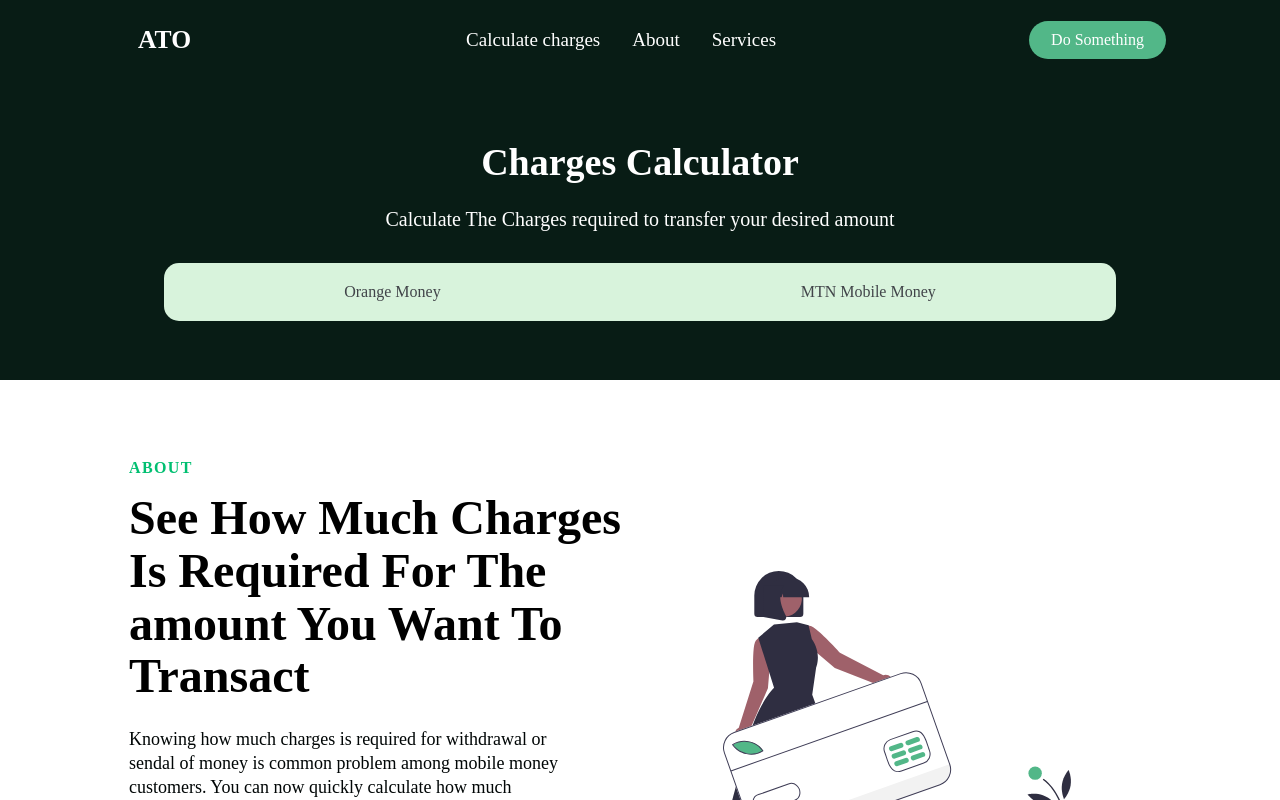
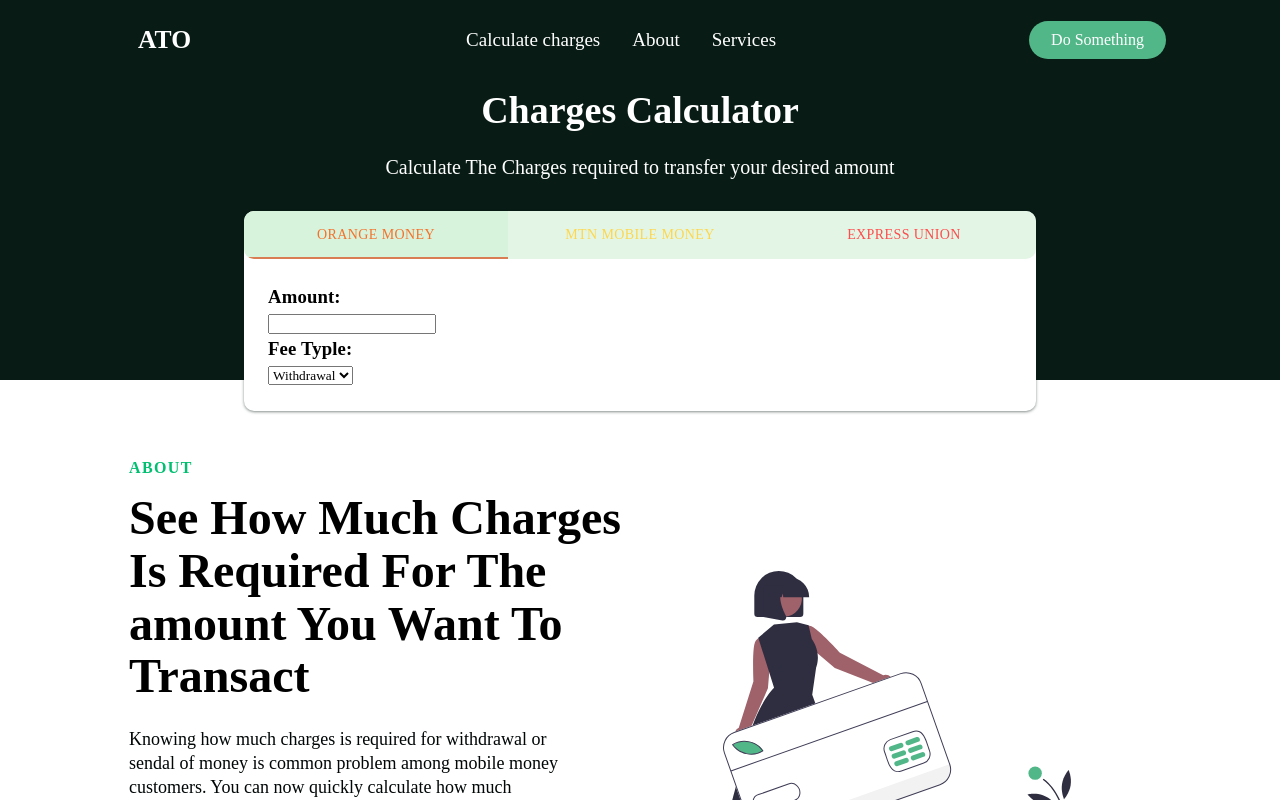
Before and after one commit to ato237/mobile-money-calc, a React (Create React App) app: page / in a window 1280 px wide. Shown: the top 800 px of the page. Built offline with nearby package versions, Linux system fonts and the light colour scheme; a web font is replaced by a local one.

Commit message:
little changes

```diff
--- a/package.json
+++ b/package.json
@@ -3,9 +3,11 @@
   "version": "0.1.0",
   "private": true,
   "dependencies": {
+    "@material-ui/core": "^4.12.3",
     "@testing-library/jest-dom": "^5.14.1",
     "@testing-library/react": "^11.2.7",
     "@testing-library/user-event": "^12.8.3",
+    "prop-types": "^15.7.2",
     "react": "^17.0.2",
     "react-dom": "^17.0.2",
     "react-icons": "^4.2.0",
--- a/src/components/MainSection/MainSectionElements.js
+++ b/src/components/MainSection/MainSectionElements.js
@@ -50,6 +50,7 @@
 `;
 export const MainContent = styled.div`
   z-index: 3;
+  height:100%;
   max-width: 1200px;
   position: absolute;
   padding: 8px 16px;
@@ -110,7 +111,7 @@
   justify-content: space-evenly;
   padding-top: 20px;
   padding-bottom: 20px;
-  border-radius: 15px;
+  border-radius: 10px;
   background: #d8f3dc;
   width: 100%;
   text-align: center;
@@ -167,8 +168,9 @@
     background: white;
     padding-top: 20px;
     padding-bottom: 20px;
-    border-radius: 15px;
-    color: ${({ Orange }) => (Orange ? "#F3722C" : "#fdc500")};;
+    border-radius: 10px;
+    color:black;
+    background: ${({ Orange }) => (Orange ? "#F3722C" : "#fdc500")};
   }
 
   &.active{
--- a/src/components/MainSection/index.js
+++ b/src/components/MainSection/index.js
@@ -12,16 +12,15 @@
 	CalcContainer,
 	CalcHeader,
 	CalcHeaderItem,
-	CalcLinks
+	CalcLinks,
 } from "./MainSectionElements";
 import { Button } from "../ButtonElement";
 
 import video from "./video.mp4";
 import { FaCalculator } from "react-icons/fa";
-
+import Tab from "../SimpleTab";
 
 const MainSection = (Orange) => {
-
 	const [hover, setHover] = useState(false);
 
 	const onHover = () => {
@@ -29,9 +28,7 @@
 	};
 	return (
 		<MainContainer>
-			<MainBg>
-
-			</MainBg>
+			<MainBg></MainBg>
 			<MainContent>
 				<MainH1> Charges Calculator </MainH1>
 				<MainP>
@@ -47,7 +44,7 @@
 						Get Started {hover ? <ArrowForward /> : <ArrowRight />}
 					</Button>*/}
 				</MainBtnWrapper>
-				<CalcContainer>
+				{/*	<CalcContainer>
 						<CalcHeader>
 							<CalcHeaderItem>
 								<CalcLinks Orange={Orange} to='orange-money'>
@@ -60,11 +57,10 @@
 								</CalcLinks>
 							</CalcHeaderItem>
 					</CalcHeader>
-					</CalcContainer>
+            </CalcContainer>*/}
+				<Tab />
 			</MainContent>
-
 		</MainContainer>
-
 	);
 };
 
--- /dev/null
+++ b/src/components/SimpleTab.js
@@ -0,0 +1,148 @@
+import React from "react";
+import PropTypes from "prop-types";
+import { makeStyles } from "@material-ui/core/styles";
+import AppBar from "@material-ui/core/AppBar";
+import Tabs from "@material-ui/core/Tabs";
+import Tab from "@material-ui/core/Tab";
+import Typography from "@material-ui/core/Typography";
+import Box from "@material-ui/core/Box";
+
+function TabPanel(props) {
+	const { children, value, index, ...other } = props;
+
+	return (
+		<div
+			role="tabpanel"
+			hidden={value !== index}
+			id={`simple-tabpanel-${index}`}
+			aria-labelledby={`simple-tab-${index}`}
+			{...other}>
+			{value === index && (
+				<Box p={3}>
+					<Typography>{children}</Typography>
+				</Box>
+			)}
+		</div>
+	);
+}
+
+TabPanel.propTypes = {
+	children: PropTypes.node,
+	index: PropTypes.any.isRequired,
+	value: PropTypes.any.isRequired,
+};
+
+function a11yProps(index) {
+	return {
+		id: `simple-tab-${index}`,
+		"aria-controls": `simple-tabpanel-${index}`,
+	};
+}
+
+const useStyles = makeStyles((theme) => ({
+	root: {
+		flexGrow: 1,
+		boxShadow: "0 1px 3px rgba(8, 28, 21, 0.5)",
+		borderRadius: "10px",
+		backgroundColor: theme.palette.background.paper,
+	},
+	tabItemO: {
+		background: "#d8f3dc",
+		width: 400,
+		color: '#F3722C',
+		"&:hover": {
+			background: "#F3722C",
+			color: "#000",
+			borderBottom: "white",
+		},
+
+		['@media (max-width:768px)']: { // eslint-disable-line no-useless-computed-key
+			width: 100
+		  }
+	},
+	tabItemE: {
+		width: 400,
+		background: "#d8f3dc",
+		color: "#fdc500",
+		"&:hover": {
+			background: "#fdc500",
+			color: "#000",
+			borderBottom: "white",
+		},
+		['@media (max-width:768px)']: { // eslint-disable-line no-useless-computed-key
+			width: 100
+		  }
+	},
+	tabItemY: {
+		width: 400,
+		background: "#d8f3dc",
+		color: "red",
+		"&:hover": {
+			background: "red",
+			color: "#000",
+			borderBottom: "white",
+		},
+		['@media (max-width:768px)']: { // eslint-disable-line no-useless-computed-key
+			width: 100
+		  }
+	},
+	tab: {
+		borderRadius: "10px",
+	},
+}));
+
+export default function SimpleTab() {
+	const classes = useStyles();
+	const [value, setValue] = React.useState(0);
+
+	const handleChange = (event, newValue) => {
+		setValue(newValue);
+	};
+
+	return (
+		<div className={classes.root}>
+				<Tabs
+				TabIndicatorProps={{
+					style: {
+					  backgroundColor: "#D97D54",
+					 }
+					}}
+				className={classes.tab}
+					varriant="fullWidth"
+					value={value}
+					onChange={handleChange}
+					aria-label="Orange Money Calculator">
+					<Tab
+						className={classes.tabItemO}
+						label="Orange Money"
+						{...a11yProps(0)}
+					/>
+					<Tab
+						className={classes.tabItemE}
+						label="MTN Mobile Money"
+						{...a11yProps(1)}
+					/>
+					<Tab
+						className={classes.tabItemY}
+						label="Express Union"
+						{...a11yProps(2)}
+					/>
+				</Tabs>
+			<TabPanel value={value} index={0}>
+				<h3>Amount:</h3>
+				<input type="" />
+				<h3>Fee Typle:</h3>
+				<select name="cars" id="cars">
+					<option value="Withdrawal">Withdrawal</option>
+					<option value="Deposit">deposit</option>
+				</select>
+			</TabPanel>
+			<TabPanel value={value} index={1}>
+				Item Two
+			</TabPanel>
+			<TabPanel value={value} index={2}>
+				Item Three
+			</TabPanel>
+		</div>
+	);
+}
```
Also changed, not shown: 2 other files (tests, documents, lock files or other folders).
